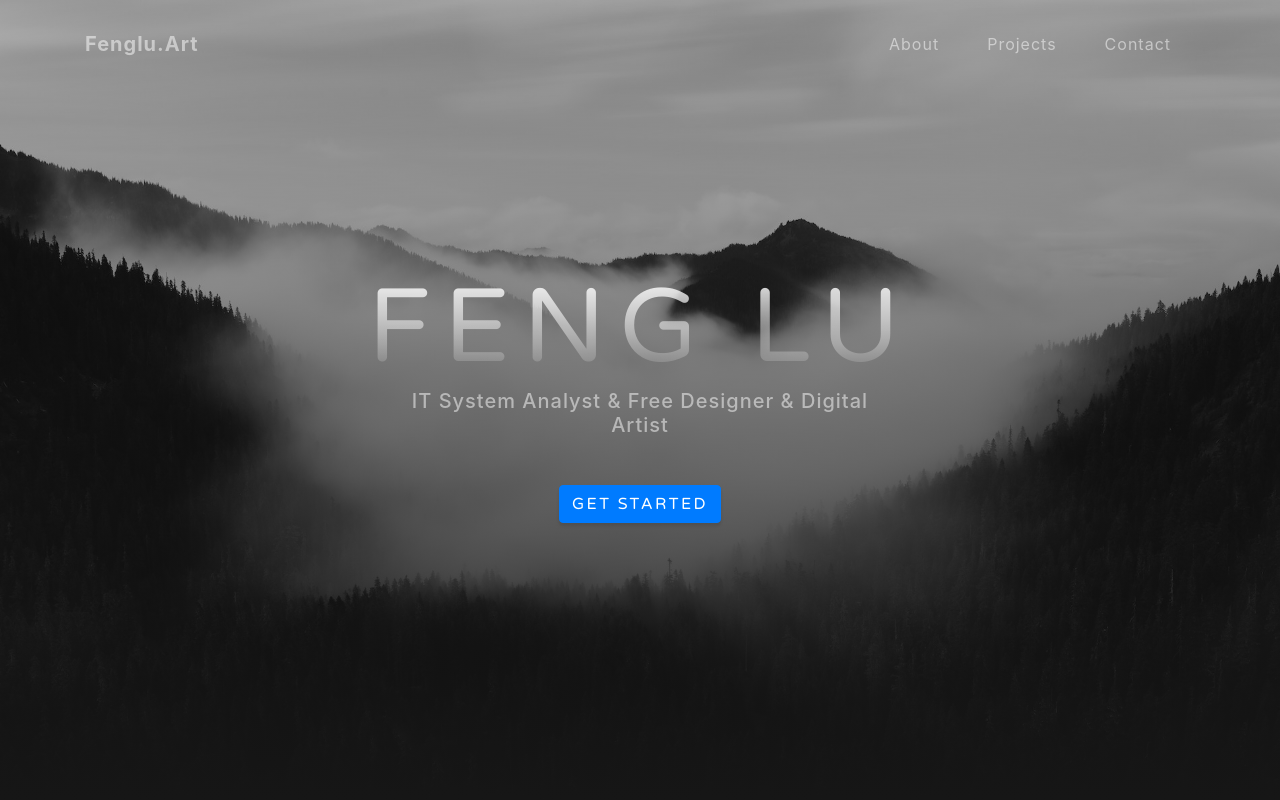
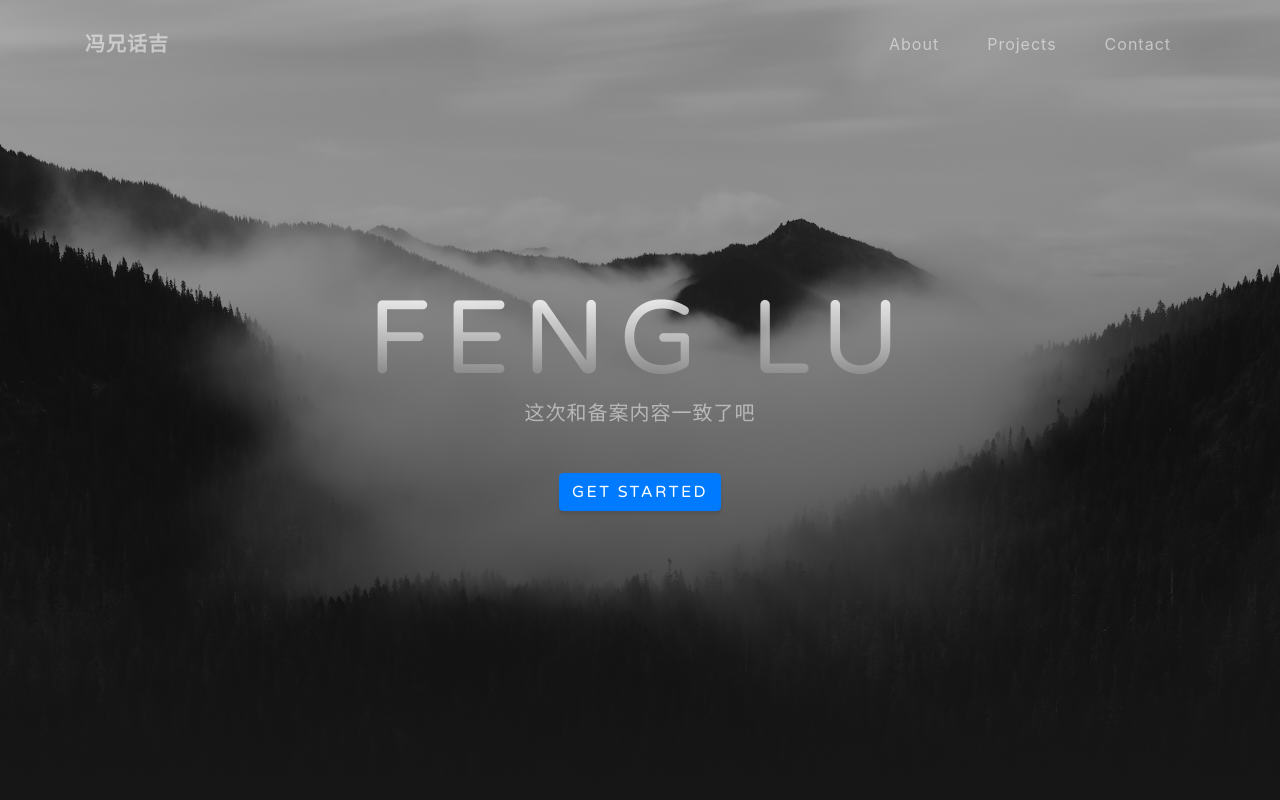
Before and after one commit to 0000sir/fenglu.art, a website with bundled scripts: page index.html in a window 1280 px wide. Shown: the top 800 px of the page. Built offline with nearby package versions, Linux system fonts and the light colour scheme.

Commit message:
site name

```diff
--- a/index.html
+++ b/index.html
@@ -28,7 +28,7 @@
   <!-- Navigation -->
   <nav class="navbar navbar-expand-lg navbar-light fixed-top" id="mainNav">
     <div class="container">
-      <a class="navbar-brand js-scroll-trigger" href="#page-top">Fenglu.Art</a>
+      <a class="navbar-brand js-scroll-trigger" href="#page-top">冯兄话吉</a>
       <button class="navbar-toggler navbar-toggler-right" type="button" data-toggle="collapse" data-target="#navbarResponsive" aria-controls="navbarResponsive" aria-expanded="false" aria-label="Toggle navigation">
         Menu
         <i class="fas fa-bars"></i>
@@ -54,7 +54,7 @@
     <div class="container d-flex h-100 align-items-center">
       <div class="mx-auto text-center">
         <h1 class="mx-auto my-0 text-uppercase">Feng Lu</h1>
-        <h2 class="text-white-50 mx-auto mt-2 mb-5">IT System Analyst & Free Designer & Digital Artist</h2>
+        <h2 class="text-white-50 mx-auto mt-2 mb-5">这次和备案内容一致了吧</h2>
         <a href="#about" class="btn btn-primary js-scroll-trigger">Get Started</a>
       </div>
     </div>
```
